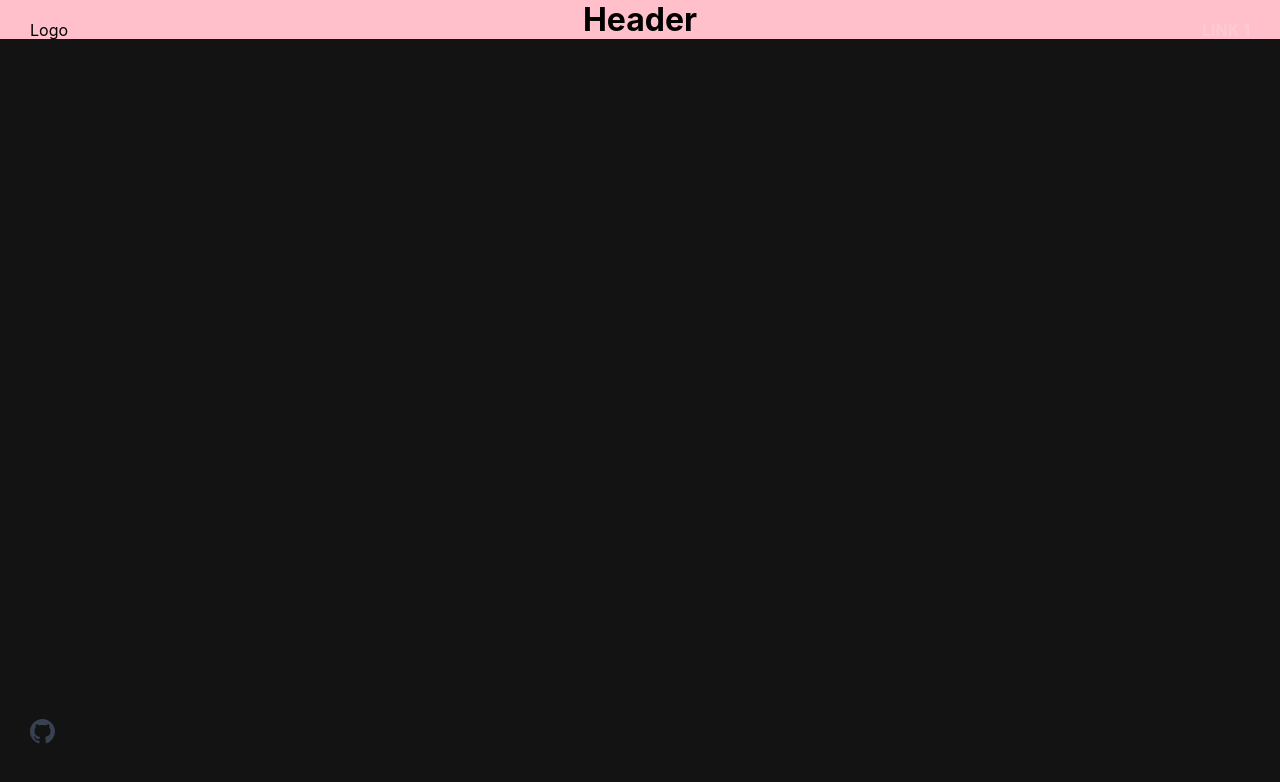
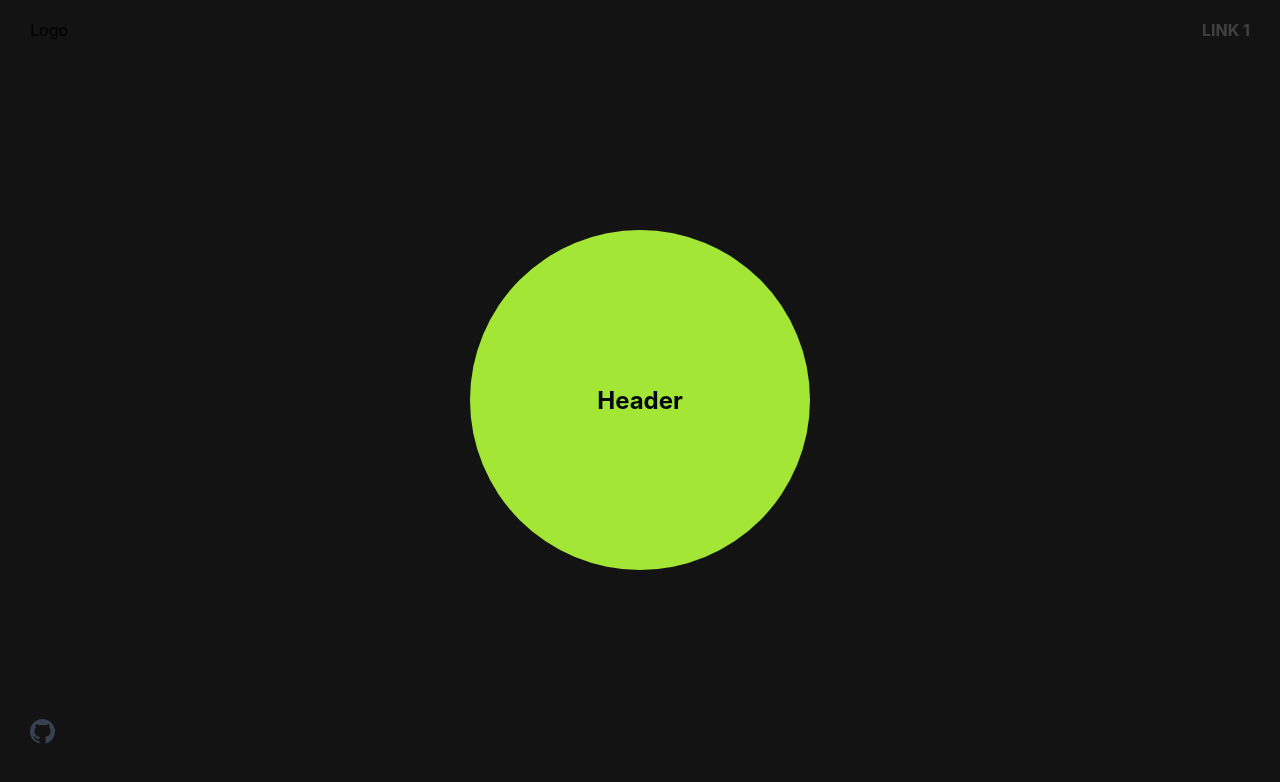
Before and after one commit to romainniamor/portfolio_2024, a React (Vite) app in the folder front/: page / in a window 1280 px wide. Shown: the top 782 px of the page. Built offline with nearby package versions, Linux system fonts and the light colour scheme.

Commit message:
🚧 Create header and overlay

```diff
--- a/front/src/components/main/Header.jsx
+++ b/front/src/components/main/Header.jsx
@@ -1,18 +1,40 @@
 import React from "react";
 import styled from "styled-components";
+import { theme } from "../../theme";
 
 export default function Header() {
   return (
     <HeaderStyled>
-      <h1>Header</h1>
+      <section>
+        <h1>Header</h1>
+      </section>
+      <section className="overlay">
+        <h1>Header</h1>
+      </section>
     </HeaderStyled>
   );
 }
 
 const HeaderStyled = styled.div`
-  flex: 1;
-  background-color: pink;
-  display: flex;
-  justify-content: center;
-  align-items: center;
+  color: ${theme.colors.greyLight};
+  section {
+    position: relative;
+    width: 100vw;
+    height: 100vh;
+    display: flex;
+    justify-content: center;
+    align-items: center;
+    &.overlay {
+      background-color: rgb(163 230 53);
+      color: ${theme.colors.dark};
+      position: absolute;
+      top: 0;
+      left: 0;
+      right: 0;
+      width: 100vw;
+      height: 100vh;
+
+      clip-path: circle(170px at 50% 50%);
+    }
+  }
 `;
```
